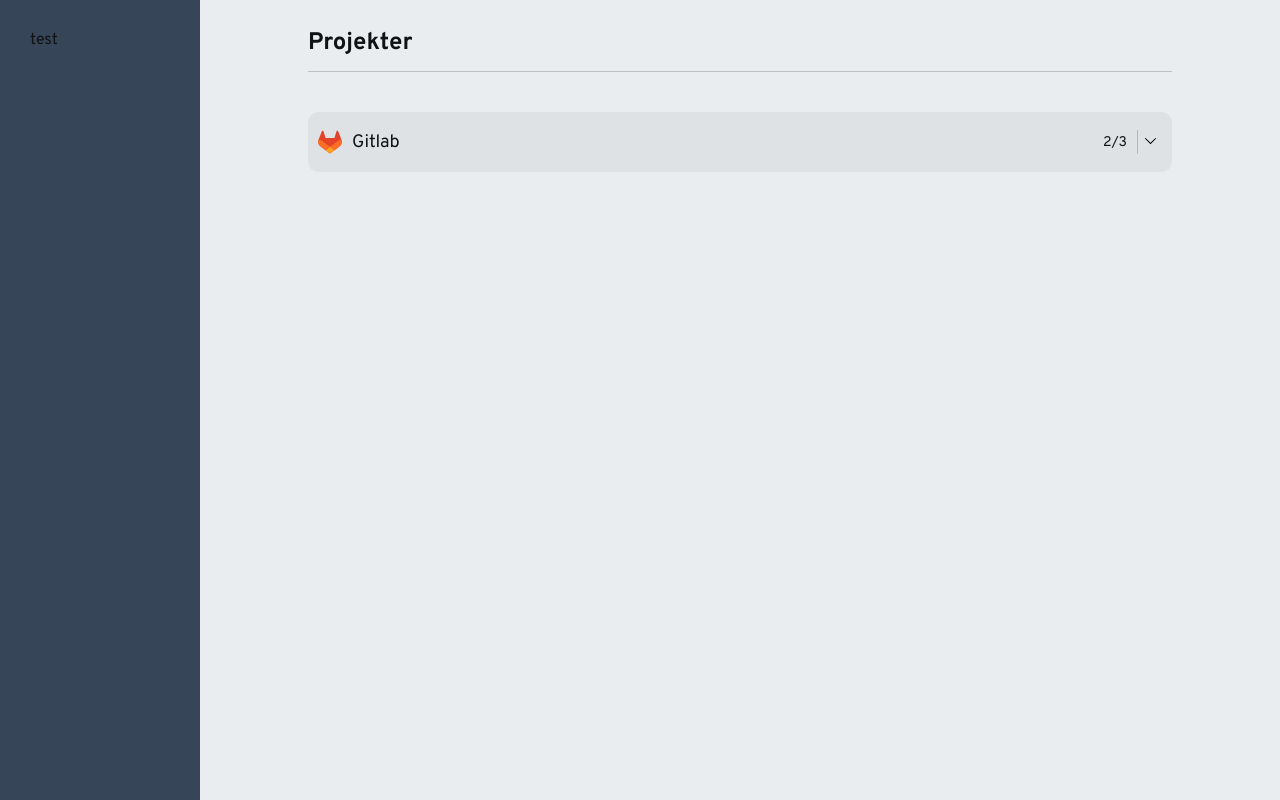
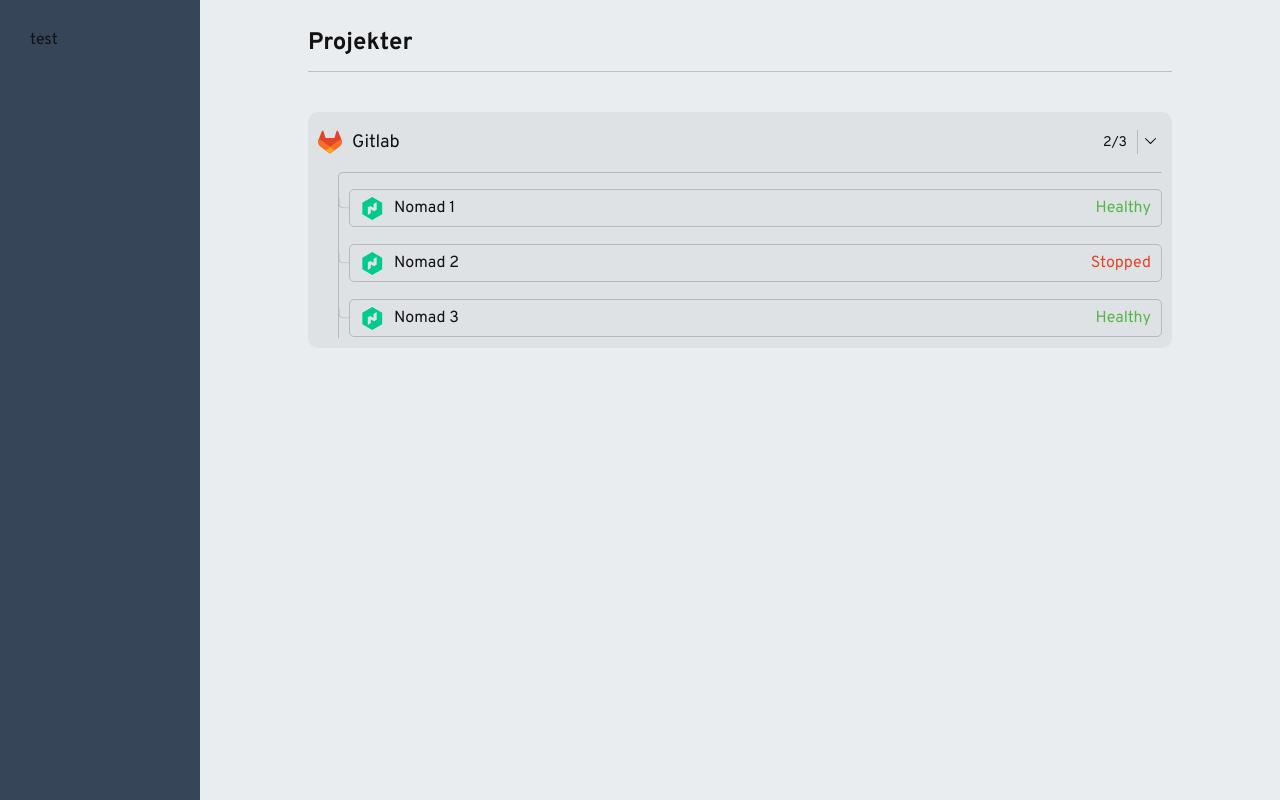
Before and after one commit to Frann0/JAPMAP, a React (Vite) app in the folder japmap-frontend/: page / in a window 1280 px wide. Both pictures are taken after a click on the picture 1150 px from the left and 142 px from the top of the page. Built offline with nearby package versions, Linux system fonts and the light colour scheme.

Commit message:
nomad component

```diff
--- a/japmap-frontend/src/assets/variables.scss
+++ b/japmap-frontend/src/assets/variables.scss
@@ -4,6 +4,12 @@
 $secondaryColor: #89a0c2;
 $accentColor: #4a77b5;
 
+$nomadStatusHealthy: #56b54a;
+$nomadStatusWarning: #fca326;
+$nomadStatusStopped: #e24329;
+
 $primary20: #dfe2e5;
 $decorationBorder: #b6b8bb;
 $titleDivider: #11121333;
+
+$defaultTransitionTime: 0.2s;
--- a/japmap-frontend/src/components/MapComponent/MapComponent.scss
+++ b/japmap-frontend/src/components/MapComponent/MapComponent.scss
@@ -11,6 +11,7 @@
   background-color: $primary20;
   color: $textColor;
   gap: 10px;
+  transition: all $defaultTransitionTime ease-in-out;
   &_ProjectIcon {
     width: 24px;
     height: 24px;
@@ -46,3 +47,45 @@
     height: 24px;
   }
 }
+
+.MapComponent_Open {
+  border-radius: 10px 10px 0 0;
+}
+
+.MapComponent_Closed {
+  max-height: calc(60px - 20px);
+  border-radius: 10px;
+  transition: all $defaultTransitionTime ease-in-out $defaultTransitionTime;
+}
+
+.MapComponent_Nomad {
+  background-color: $primary20;
+  flex-direction: row;
+  display: flex;
+  min-height: 0px;
+  border-radius: 0 0 10px 10px;
+  transition: all $defaultTransitionTime ease-in-out $defaultTransitionTime;
+  visibility: hidden;
+  padding: 0px 10px 10px 30px;
+  &Container {
+    display: flex;
+    flex-direction: column;
+    gap: 15px;
+    border-radius: 5px 0 0 0;
+    border-left: 1px solid $decorationBorder;
+    border-top: 1px solid $decorationBorder;
+    flex: 1;
+    padding-top: 15px;
+  }
+}
+
+.MapComponent_Nomad_Open {
+  min-height: 60px;
+  visibility: visible;
+}
+
+.MapComponent_Nomad_Closed {
+  min-height: 0px;
+  visibility: hidden;
+  transition: all $defaultTransitionTime ease-in-out;
+}
--- a/japmap-frontend/src/components/MapComponent/MapComponent.tsx
+++ b/japmap-frontend/src/components/MapComponent/MapComponent.tsx
@@ -3,11 +3,14 @@
 import { IMapComponent } from "../../interfaces/IMapComponent";
 import Chevron from "../shared/chevron/Chevron";
 import Icon from "../shared/icon/Icon";
+import NomadComponent from "../NomadComponent/NomadComponent";
 
 const MapComponent = ({ map }: { map: IMapComponent }) => {
   return (
     <>
-      <div className="MapComponent">
+      <div
+        className={`MapComponent ${map.project.open ? "MapComponent_Open" : "MapComponent_Closed"}`}
+      >
         <div className="MapComponent_ProjectIcon">
           <Icon icon={map.project.icon} />
         </div>
@@ -20,6 +23,15 @@
           <Chevron map={map} />
         </div>
       </div>
+      <div
+        className={`MapComponent_Nomad ${map.project.open ? "MapComponent_Nomad_Open" : "MapComponent_Nomad_Closed"}`}
+      >
+        <div className="MapComponent_NomadContainer">
+          {map.nomadInstances.map((nomad) => (
+            <NomadComponent nomad={nomad} />
+          ))}
+        </div>
+      </div>
     </>
   );
 };
--- /dev/null
+++ b/japmap-frontend/src/components/NomadComponent/NomadComponent.scss
@@ -0,0 +1,58 @@
+@import "../../assets/variables.scss";
+
+.NomadComponent {
+  display: flex;
+  flex-direction: row;
+  flex: 1;
+  align-items: center;
+  min-height: 40px;
+
+  &_Indent {
+    width: 10px;
+    height: 10px;
+    position: relative;
+    &::before {
+      content: "";
+      position: absolute;
+      transform: translate(-50%, -50%);
+      top: calc(50% - calc(10px / 2));
+      left: calc(50%);
+      width: 10px;
+      height: 10px;
+      border-radius: 0 0 0 5px;
+      border-left: 1px solid $decorationBorder;
+      border-bottom: 1px solid $decorationBorder;
+    }
+  }
+
+  &_Content {
+    flex-direction: row;
+    max-height: calc(40px - 20px);
+    border-radius: 5px;
+    border: 1px solid $decorationBorder;
+    display: flex;
+    flex: 1;
+    align-items: center;
+    padding: 8px 10px;
+    gap: 10px;
+    &Name {
+      flex: 1;
+      font-size: 16px;
+      display: flex;
+      align-items: center;
+    }
+    &Status {
+      font-size: 16px;
+      display: flex;
+      align-items: center;
+    }
+  }
+}
+
+.NomadComponent_ContentStatus_Running {
+  color: $nomadStatusHealthy;
+}
+
+.NomadComponent_ContentStatus_Stopped {
+  color: $nomadStatusStopped;
+}
--- /dev/null
+++ b/japmap-frontend/src/components/NomadComponent/NomadComponent.tsx
@@ -0,0 +1,39 @@
+import React from "react";
+import "./NomadComponent.scss";
+import Icon from "../shared/icon/Icon";
+import { ENomadStatus, INomadInstance } from "../../interfaces/IMapComponent";
+
+const NomadComponent = ({ nomad }: { nomad: INomadInstance }) => {
+  const getStatusClass = (status: ENomadStatus) => {
+    switch (status) {
+      case ENomadStatus.HEALTHY:
+        return "NomadComponent_ContentStatus_Running";
+      case ENomadStatus.STOPPED:
+        return "NomadComponent_ContentStatus_Stopped";
+      default:
+        return "NomadComponent_ContentStatus_Running";
+    }
+  };
+
+  const transformStatus = (status: ENomadStatus) => {
+    const s = status.toLowerCase();
+    return s.charAt(0).toUpperCase() + s.slice(1);
+  };
+
+  return (
+    <div className="NomadComponent">
+      <div className="NomadComponent_Indent"></div>
+      <div className="NomadComponent_Content">
+        <Icon icon={nomad.icon} />
+        <p className="NomadComponent_ContentName">{nomad.name}</p>
+        <p
+          className={`NomadComponent_ContentStatus ${getStatusClass(nomad.status)}`}
+        >
+          {transformStatus(nomad.status)}
+        </p>
+      </div>
+    </div>
+  );
+};
+
+export default NomadComponent;
```
